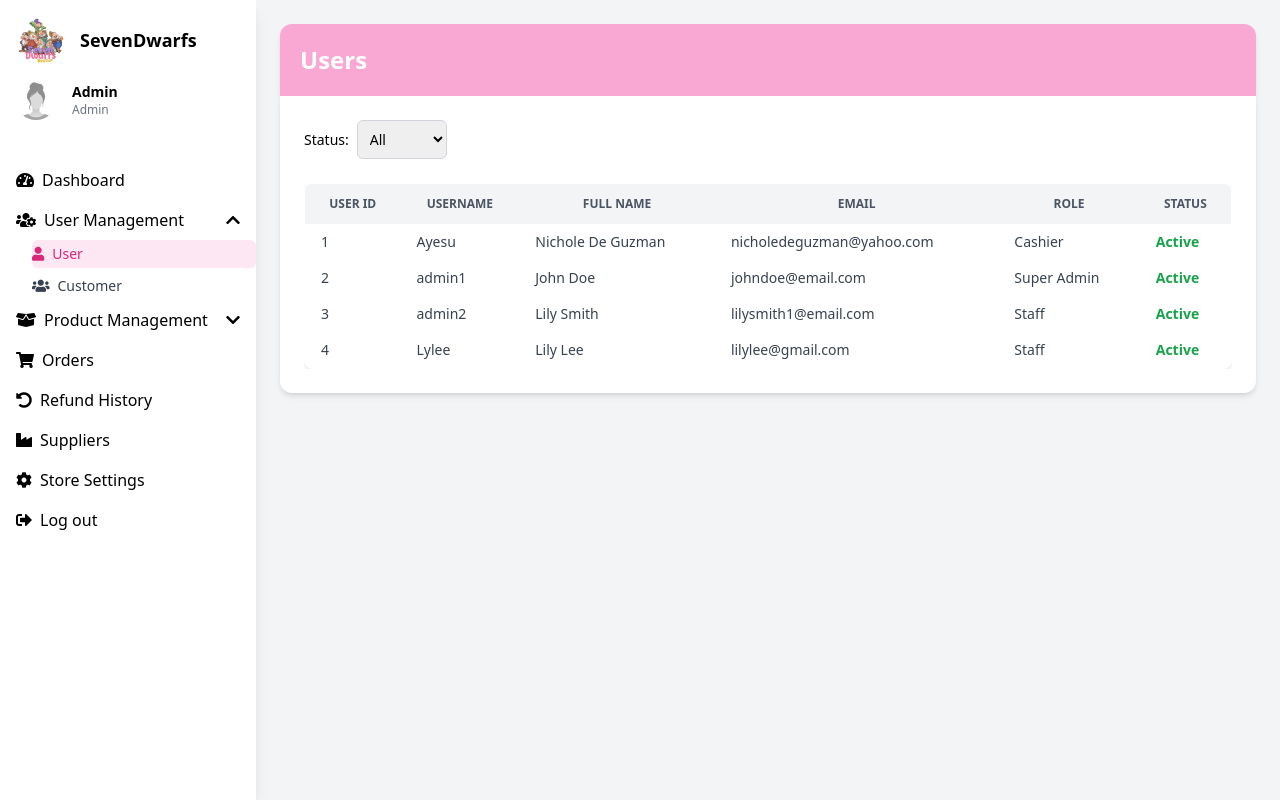
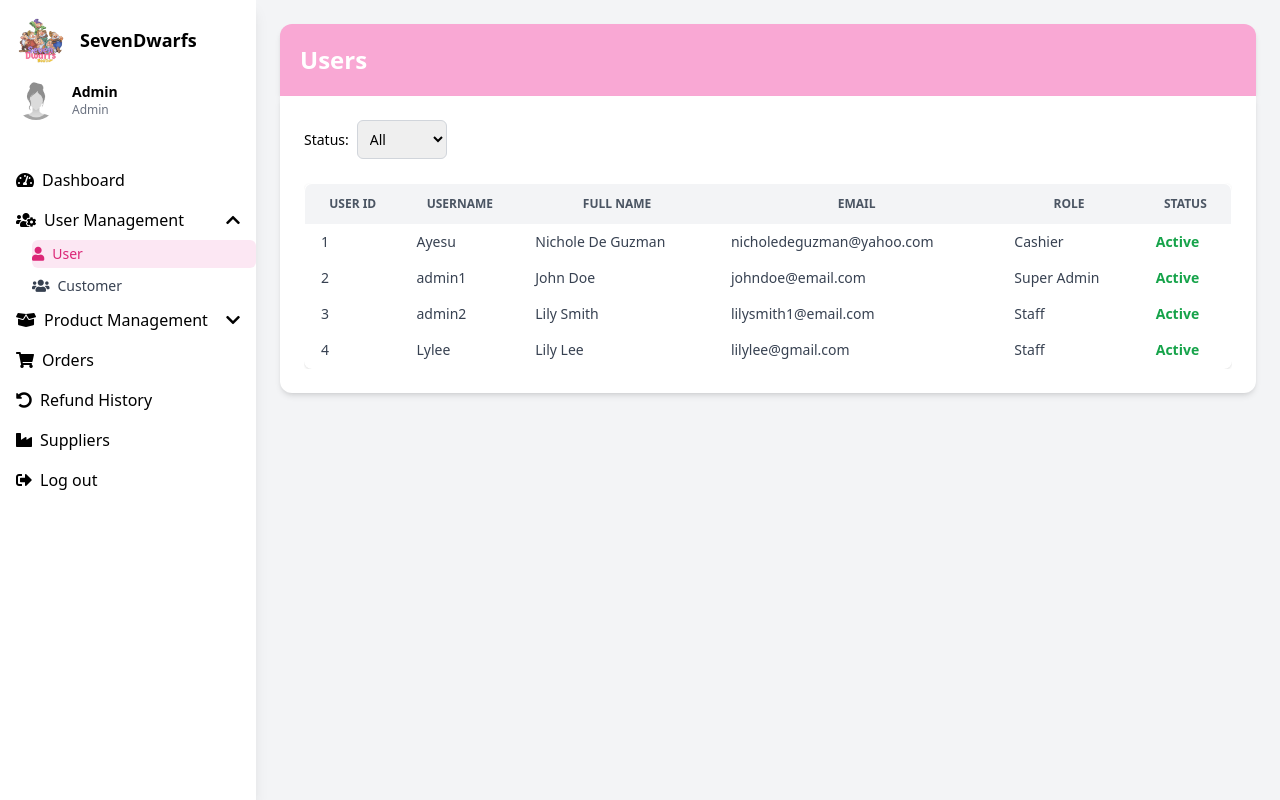
Before and after one commit to Ayesumoon/capstone-main, a PHP site: page /users.php in a window 1280 px wide. Run offline with PHP 8.4, Linux system fonts and the light colour scheme; data comes from the database, SQL or seed files in the repository; a stand-in replaces the project's code that opens the database connection; some libraries are stand-ins or nearby versions.

Commit message:
changes 10/7

```diff
--- a/categories.php
+++ b/categories.php
@@ -143,11 +143,6 @@ if ($search !== "") {
   </a>
 </li>
 
-<li class="px-4 py-2 hover:bg-gray-200">
-  <a href="storesettings.php" class="flex items-center">
-    <i class="fas fa-cog mr-2"></i>Store Settings
-  </a>
-</li>
 
 <li class="px-4 py-2 hover:bg-gray-200">
   <a href="logout.php" class="flex items-center">
--- a/customers.php
+++ b/customers.php
@@ -155,11 +155,6 @@
   </a>
 </li>
 
-<li class="px-4 py-2 hover:bg-gray-200">
-  <a href="storesettings.php" class="flex items-center">
-    <i class="fas fa-cog mr-2"></i>Store Settings
-  </a>
-</li>
 
 <li class="px-4 py-2 hover:bg-gray-200">
   <a href="logout.php" class="flex items-center">
--- a/dashboard.php
+++ b/dashboard.php
@@ -210,11 +210,6 @@ while ($row = $chartQuery->fetch_assoc()) {
   </a>
 </li>
 
-<li class="px-4 py-2 hover:bg-gray-200">
-  <a href="storesettings.php" class="flex items-center">
-    <i class="fas fa-cog mr-2"></i>Store Settings
-  </a>
-</li>
 
 <li class="px-4 py-2 hover:bg-gray-200">
   <a href="logout.php" class="flex items-center">
--- a/inventory.php
+++ b/inventory.php
@@ -221,11 +221,6 @@ $conn->close();
   </a>
 </li>
 
-<li class="px-4 py-2 hover:bg-gray-200">
-  <a href="storesettings.php" class="flex items-center">
-    <i class="fas fa-cog mr-2"></i>Store Settings
-  </a>
-</li>
 
 <li class="px-4 py-2 hover:bg-gray-200">
   <a href="logout.php" class="flex items-center">
--- a/orders.php
+++ b/orders.php
@@ -183,11 +183,7 @@ $conn->close();
           </a>
         </li>
 
-          <li class="px-4 py-2 hover:bg-gray-200">
-            <a href="storesettings.php" class="flex items-center">
-              <i class="fas fa-cog mr-2"></i>Store Settings
-            </a>
-          </li>
+
           <li class="px-4 py-2 hover:bg-gray-200">
             <a href="logout.php" class="flex items-center">
               <i class="fas fa-sign-out-alt mr-2"></i>Log out
--- a/products.php
+++ b/products.php
@@ -197,12 +197,6 @@ $conn->close();
 </li>
 
 <li class="px-4 py-2 hover:bg-gray-200">
-  <a href="storesettings.php" class="flex items-center">
-    <i class="fas fa-cog mr-2"></i>Store Settings
-  </a>
-</li>
-
-<li class="px-4 py-2 hover:bg-gray-200">
   <a href="logout.php" class="flex items-center">
     <i class="fas fa-sign-out-alt mr-2"></i>Log out
   </a>
--- a/refund_history.php
+++ b/refund_history.php
@@ -160,11 +160,6 @@ $result = $conn->query($query);
   </a>
 </li>
 
-<li class="px-4 py-2 hover:bg-gray-200">
-  <a href="storesettings.php" class="flex items-center">
-    <i class="fas fa-cog mr-2"></i>Store Settings
-  </a>
-</li>
 
 <li class="px-4 py-2 hover:bg-gray-200">
   <a href="logout.php" class="flex items-center">
--- a/stock_management.php
+++ b/stock_management.php
@@ -154,7 +154,6 @@ while ($sup = $supplier_query->fetch_assoc()) {
         <li class="px-4 py-2 hover:bg-gray-200"><a href="orders.php" class="flex items-center"><i class="fas fa-shopping-cart mr-2"></i>Orders</a></li>
         <li class="px-4 py-2 hover:bg-gray-200"><a href="refund_history.php" class="flex items-center"><i class="fas fa-undo-alt mr-2"></i>Refund History</a></li>
         <li class="px-4 py-2 hover:bg-gray-200"><a href="suppliers.php" class="flex items-center"><i class="fas fa-industry mr-2"></i>Suppliers</a></li>
-        <li class="px-4 py-2 hover:bg-gray-200"><a href="storesettings.php" class="flex items-center"><i class="fas fa-cog mr-2"></i>Store Settings</a></li>
         <li class="px-4 py-2 hover:bg-gray-200"><a href="logout.php" class="flex items-center"><i class="fas fa-sign-out-alt mr-2"></i>Log out</a></li>
       </ul>
     </nav>
--- a/suppliers.php
+++ b/suppliers.php
@@ -123,11 +123,6 @@ $suppliers = $conn->query("SELECT * FROM suppliers");
           </a>
         </li>
 
-        <li class="px-4 py-2 hover:bg-gray-200">
-          <a href="storesettings.php" class="flex items-center">
-            <i class="fas fa-cog mr-2"></i>Store Settings
-          </a>
-        </li>
         <li class="px-4 py-2 hover:bg-gray-200">
           <a href="logout.php" class="flex items-center">
             <i class="fas fa-sign-out-alt mr-2"></i>Log out
--- a/users.php
+++ b/users.php
@@ -209,11 +209,6 @@ $conn->close();
   </a>
 </li>
 
-<li class="px-4 py-2 hover:bg-gray-200">
-  <a href="storesettings.php" class="flex items-center">
-    <i class="fas fa-cog mr-2"></i>Store Settings
-  </a>
-</li>
 
 <li class="px-4 py-2 hover:bg-gray-200">
   <a href="logout.php" class="flex items-center">
```
